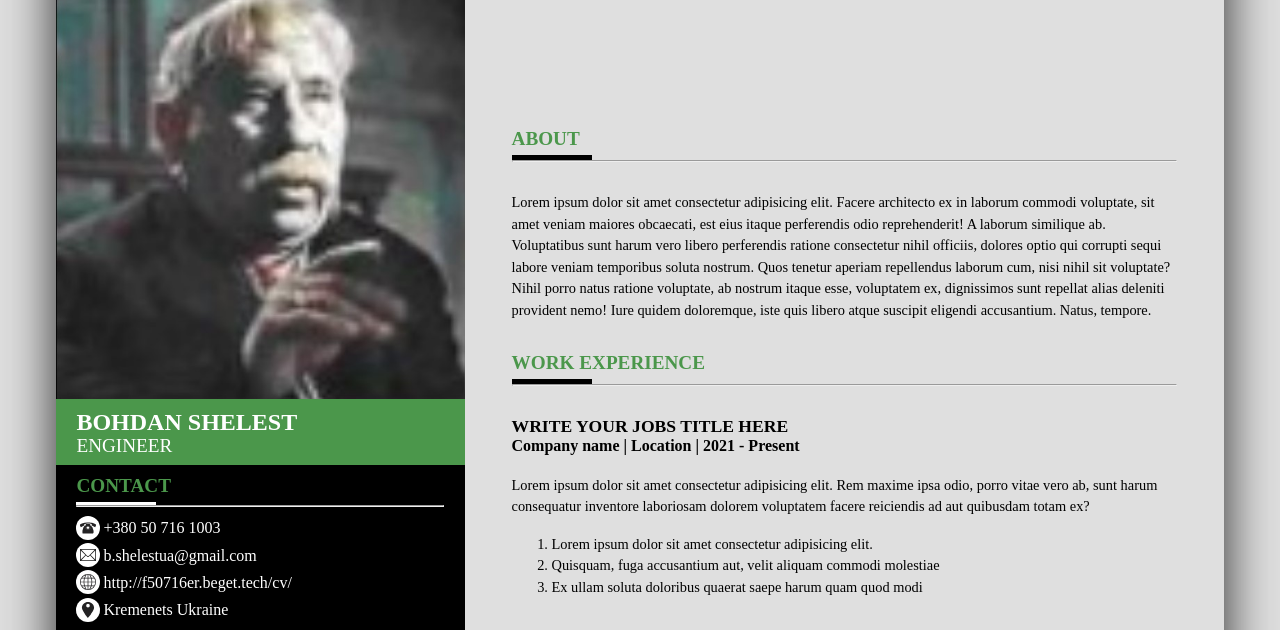
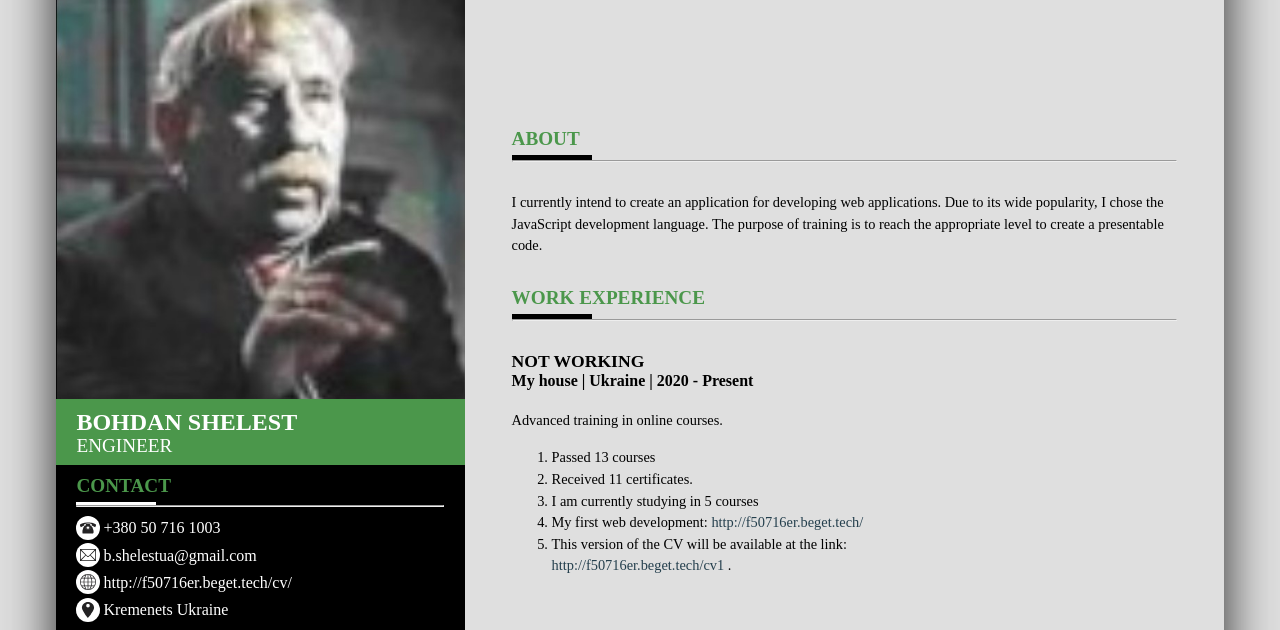
Before and after one commit to BSKOM/rsschool-cv, a plain HTML site: page cv/index.html in a window 1280 px wide. Shown: the part 149-779 px from the top of the page. Drawn offline with Linux system fonts and the light colour scheme.

Commit message:
feat: add information in main page

```diff
--- a/cv/index.html
+++ b/cv/index.html
@@ -160,51 +160,37 @@
               <span class="sv-detail__line"></span>
               <hr>
               <P>
-                Lorem ipsum dolor sit amet consectetur adipisicing elit. Facere architecto ex in laborum commodi
-                voluptate, sit amet veniam maiores obcaecati, est eius itaque perferendis odio reprehenderit! A laborum
-                similique ab.
-                Voluptatibus sunt harum vero libero perferendis ratione consectetur nihil officiis, dolores optio qui
-                corrupti sequi labore veniam temporibus soluta nostrum. Quos tenetur aperiam repellendus laborum cum,
-                nisi
-                nihil sit voluptate?
-                Nihil porro natus ratione voluptate, ab nostrum itaque esse, voluptatem ex, dignissimos sunt repellat
-                alias deleniti provident nemo! Iure quidem doloremque, iste quis libero atque suscipit eligendi
-                accusantium. Natus, tempore.
+                I currently intend to create an application for developing web applications. Due to its wide popularity,
+                I chose the
+                JavaScript development language. The purpose of training is to reach the appropriate level to create a
+                presentable code.
               </P>
             </div>
             <div class="cv-work">
               <h3 class="cv__h3">Work experience</h3>
               <span class="sv-detail__line"></span>
               <hr>
-              <h4 class="cv__h4"> Write your jobs title here
+              <h4 class="cv__h4"> Not working
               </h4>
-              <h6 class="cv__h4">Company name | Location | 2021 - Present</h6>
+              <h6 class="cv__h4">My house | Ukraine | 2020 - Present</h6>
               <p>
-                Lorem ipsum dolor sit amet consectetur adipisicing elit. Rem maxime ipsa odio, porro vitae vero ab, sunt
-                harum
-                consequatur inventore laboriosam dolorem voluptatem facere reiciendis ad aut quibusdam totam ex?
+                Advanced training in online courses.
               </p>
 
               <ol>
-                <li>Lorem ipsum dolor sit amet consectetur adipisicing elit.</li>
-                <li>Quisquam, fuga accusantium aut, velit aliquam commodi molestiae</li>
-                <li>Ex ullam soluta doloribus quaerat saepe harum quam quod modi</li>
+                <li>Passed 13 courses</li>
+                <li>Received 11 certificates.</li>
+                <li>I am currently studying in 5 courses</li>
+                <li>My first web development:
+                  <a href="http://f50716er.beget.tech/"
+                    style="text-decoration: none; color: #243f4d; ">http://f50716er.beget.tech/</a>
+                </li>
+                <li>This version of the CV will be available at the link: <br>
+                  <a href="http://f50716er.beget.tech/cv1"
+                    style="text-decoration: none; color: #243f4d; ">http://f50716er.beget.tech/cv1</a> .
+                </li>
               </ol>
-              <!-- <h4 class="cv__h4"> Write your jobs title here
-              </h4>
 
-              <h6 class="cv__h4">Company name | Location | 2015 - 2020</h6>
-              <p>
-                Lorem ipsum dolor sit amet consectetur adipisicing elit. Rem maxime ipsa odio, porro vitae vero ab, sunt
-                harum
-                consequatur inventore laboriosam dolorem voluptatem facere reiciendis ad aut quibusdam totam ex?
-              </p>
-
-              <ol>
-                <li>Lorem ipsum dolor sit amet consectetur adipisicing elit.</li>
-                <li>Quisquam, fuga accusantium aut, velit aliquam commodi molestiae</li>
-                <li>Ex ullam soluta doloribus quaerat saepe harum quam quod modi</li>
-              </ol> -->
             </div>
           </main>
         </div>
--- a/cv/styles.css
+++ b/cv/styles.css
@@ -263,7 +263,7 @@ progress::-moz-progress-value {
   justify-content: space-between;
 }
 
-.cv__header-one {
+.cv__header-one, .cv__footer-one {
   width: 35%;
   display: flex;
   justify-content: center;
@@ -287,7 +287,6 @@ progress::-moz-progress-value {
 
 .cv__header-two {
   width: 65%;
-  /* height: 15vh; */
   padding: 0 4%;
   display: flex;
   flex-wrap: wrap;
```
